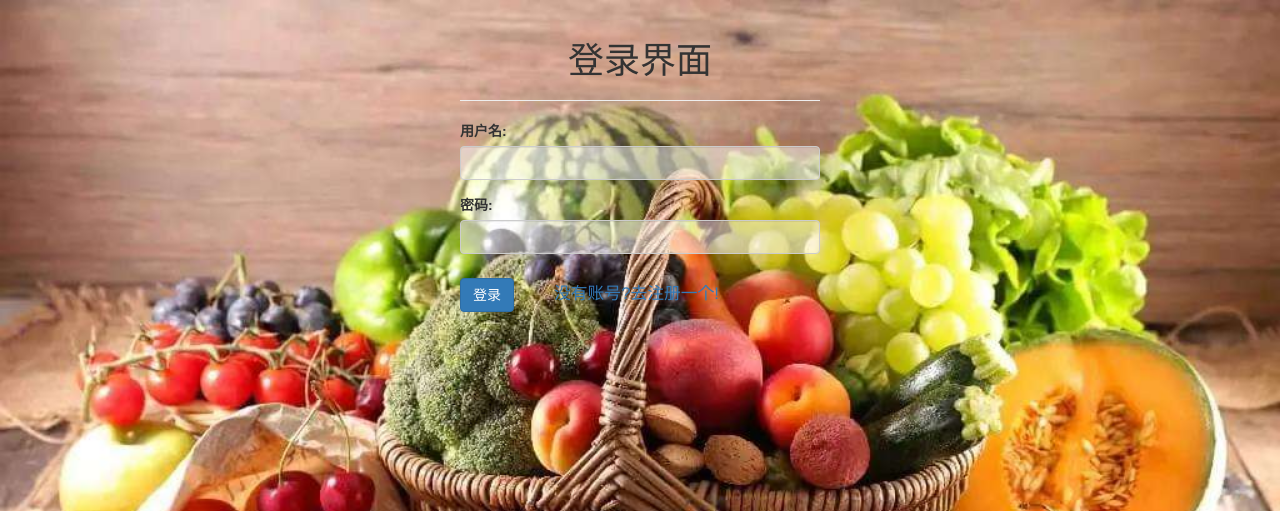
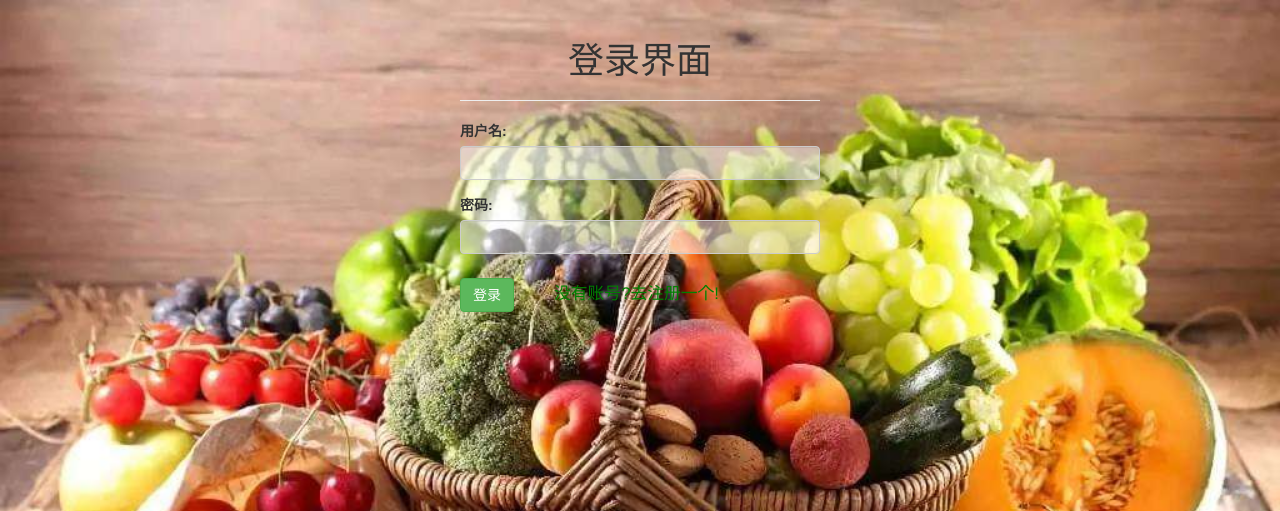
Before and after one commit to xiaowang012/FruitStore, a Django app: page /login/ in a window 1280 px wide. Shown: the top 511 px of the page. Run offline with Django 3.2, Linux system fonts and the light colour scheme; some libraries are stand-ins or nearby versions.

Commit message:
登录页

```diff
--- a/templates/login.html
+++ b/templates/login.html
@@ -44,7 +44,7 @@ body{
                          <label for="password">密码:</label><input style="background: rgba(255,255,255,0.5);" type="password" class="form-control" name="password" /><p>{%if form.password.errors %}{{ form.password.errors.0 }} {% endif %}</p>
                     </div>
                     <div>
-                        <button  type="submit" class="btn btn-default btn-primary">登录</button><a style="line-height: 50px;font-size: larger;margin-left: 40px;" href="/register/">没有账号?去注册一个!</a>
+                        <button  type="submit" class="btn btn-success">登录</button><a style="line-height: 50px;font-size: larger;margin-left: 40px;color: green;" href="/register/">没有账号?去注册一个!</a>
                     </div>
                     <p> {%if dic1 %}{{ dic1.message }} {% endif %}</p>
                 </form>
```
